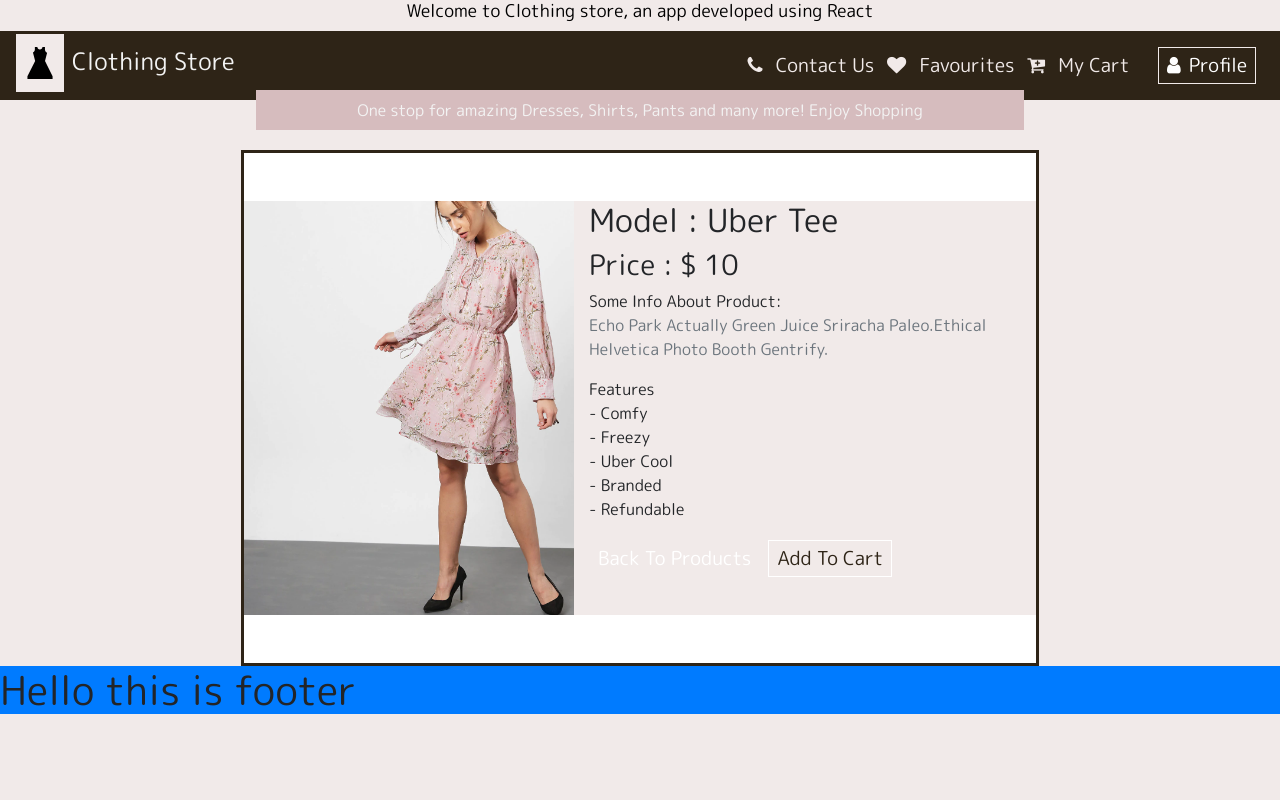
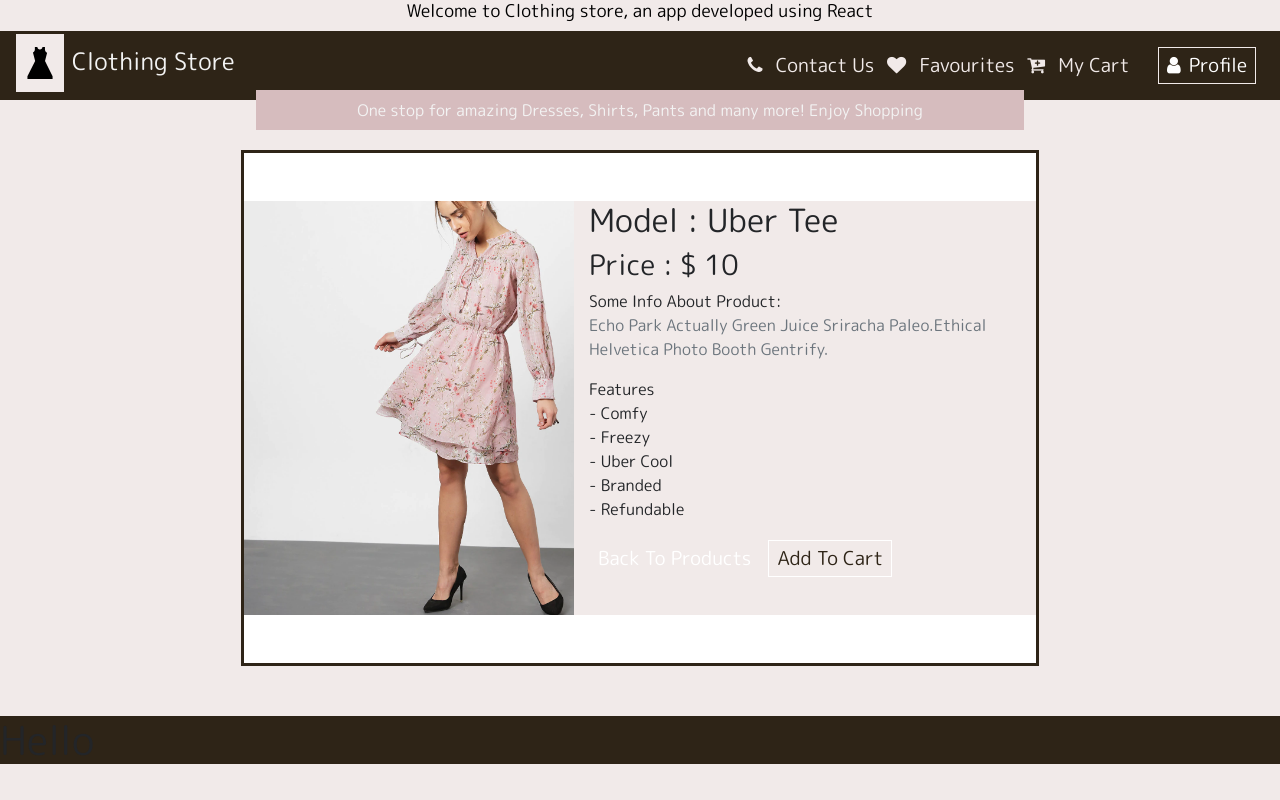
Before and after one commit to mounvip1525/LocalStocks, a React (Create React App) app: page /details in a window 1280 px wide. Built offline with nearby package versions, Linux system fonts and the light colour scheme.

Commit message:
footer made

```diff
--- a/src/App.css
+++ b/src/App.css
@@ -143,3 +143,13 @@ ul{
 .notfound>p{
   font-size:0.7rem;
 }
+/* footer */
+.footer{
+  margin-top:50px;
+  bottom:0 !important;
+  margin-bottom:0 !important;
+  background:var(--purpleOne) !important;
+}
+.footer>h1{
+  margin-bottom:0 !important;
+}
--- a/src/components/Footer.js
+++ b/src/components/Footer.js
@@ -3,8 +3,8 @@ import React, { Component } from 'react'
 export default class Footer extends Component {
     render() {
         return (
-            <div className="footer bg-primary">
-                <h1>Hello this is footer</h1>
+            <div className="footer">
+                <h1>Hello</h1>
             </div>
         )
     }
```
Also changed, not shown: 1 other file (tests, documents, lock files or other folders).
